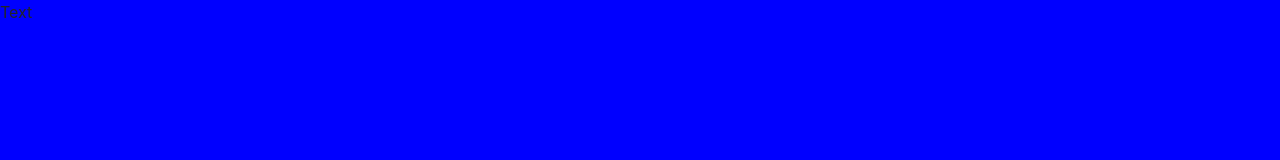
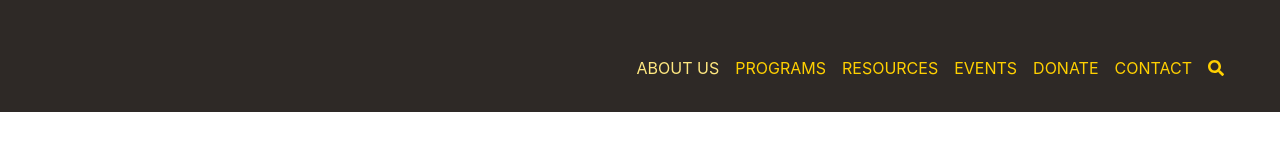
Before and after one commit to jonesinator/muse_layout, a website: page src/index.html in a window 1280 px wide. Drawn offline with nearby package versions, Linux system fonts and the light colour scheme; files that its build step writes are made by us from their sources.

Commit message:
Some initial work on the navbar.

```diff
--- a/src/index.html
+++ b/src/index.html
@@ -4,12 +4,41 @@
     <title>Testing</title>
     <meta http-equiv="x-ua-compatible" content="ie=edge">
     <meta name="viewport" content="width=device-width, initial-scale=1.0" />
-    <link rel='stylesheet' href="https://maxcdn.bootstrapcdn.com/font-awesome/4.7.0/css/font-awesome.min.css">
+    <script defer src="https://use.fontawesome.com/releases/v5.0.6/js/all.js"></script>
     <link rel="stylesheet" href="/css/bootstrap.css">
     <link rel="stylesheet" href="/css/style.css">
   </head>
   <body>
-    Text
+    <nav class="navbar navbar-expand-lg navbar-custom pt-md-5 pb-md-4 pr-md-5">
+      <button class="navbar-toggler ml-auto" type="button" data-toggle="collapse" data-target="#navbarNav" aria-controls="navbarNav" aria-expanded="false" aria-label="Toggle navigation">
+        <i class="fas fa-bars"></i>
+      </button>
+      <div class="collapse navbar-collapse" id="navbarNav">
+        <ul class="navbar-nav ml-auto">
+          <li class="nav-item active">
+            <a class="nav-link" href="/about">About Us</a>
+          </li>
+          <li class="nav-item">
+            <a class="nav-link" href="/programs">Programs</a>
+          </li>
+          <li class="nav-item">
+            <a class="nav-link" href="/resources">Resources</a>
+          </li>
+          <li class="nav-item">
+            <a class="nav-link" href="/events">Events</a>
+          </li>
+          <li class="nav-item">
+            <a class="nav-link" href="/donate">Donate</a>
+          </li>
+          <li class="nav-item">
+            <a class="nav-link" href="/contact">Contact</a>
+          </li>
+          <li class="nav-item">
+            <a class="nav-link" href="/search"><i class="fas fa-search"></i></a>
+          </li>
+        </ul>
+      </div>
+    </nav>
     <script src="/js/jquery.min.js"></script>
     <script src="/js/tether.min.js"></script>
     <script src="/js/bootstrap.min.js"></script>
--- a/src/scss/style.scss
+++ b/src/scss/style.scss
@@ -1,5 +1,16 @@
-$bg-color: blue;
+.navbar-custom {
+    background-color: #2e2926;
+    text-transform: uppercase;
+}
 
-body {
-    background: $bg-color;
+.navbar-custom .navbar-brand,
+.navbar-custom .navbar-text,
+.navbar-custom .navbar-toggler,
+.navbar-custom .navbar-nav .nav-link {
+    color: #ffd000;
 }
+
+.navbar-custom .nav-item.active .nav-link,
+.navbar-custom .nav-item:hover .nav-link {
+    color: #ffe880;
+}
```
